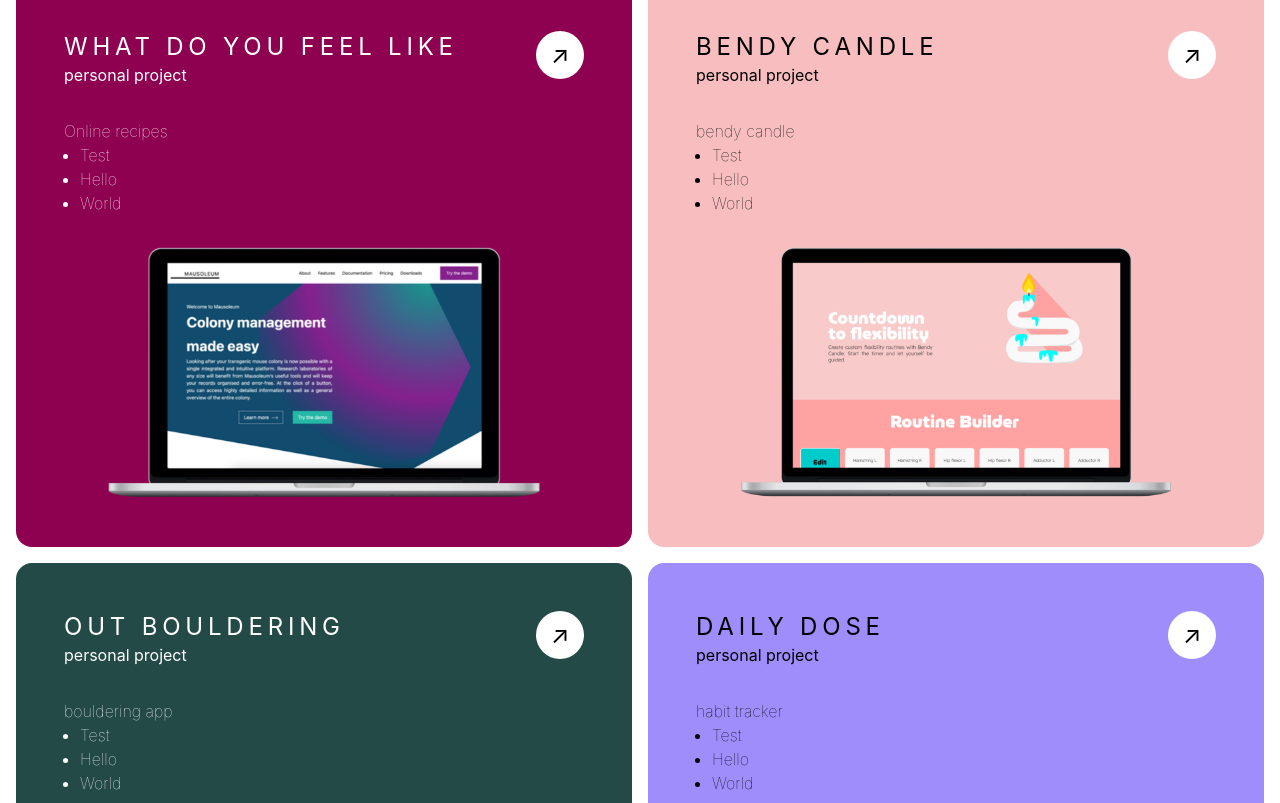
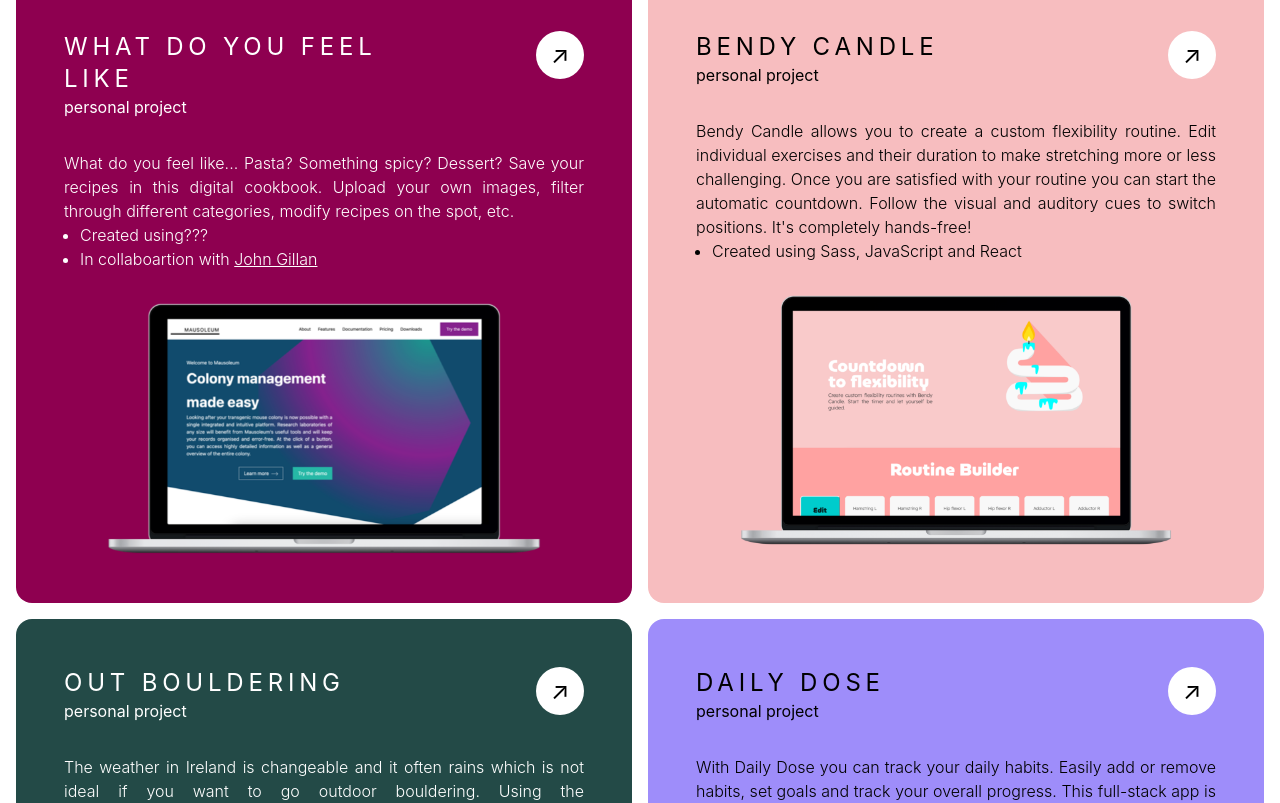
Before and after one commit to ElianeV/portfolio_v2, a Next.js app: page / in a window 1280 px wide. Shown: the part 1142-1945 px from the top of the page. Built offline with nearby package versions, Linux system fonts and the light colour scheme.

Commit message:
Add descriptions and links

```diff
--- a/components/navbar.js
+++ b/components/navbar.js
@@ -7,12 +7,14 @@ export default function Navbar() {
         <div className="pl-6 font-bold before:absolute before:bg-yellow-500 before:w-6 before:h-6 before:left-2 before:rounded-full">
           ELIANE
         </div>
-        <nav className="flex">
-          <Link href="#Home">Home</Link>
-          <Link href="#MyWork" className="ml-6">
+        <nav className="flex text-xs xs:text-base">
+          <Link href="#Home" className="pt-1 xs:pt-0">
+            Home
+          </Link>
+          <Link href="#MyWork" className="pt-1 ml-3 xs:pt-0 sm:ml-6">
             My work
           </Link>
-          <Link href="#Contact" className="ml-6">
+          <Link href="#Contact" className="pt-1 ml-3 xs:pt-0 sm:ml-6">
             Contact
           </Link>
         </nav>
--- a/components/project.js
+++ b/components/project.js
@@ -1,29 +1,45 @@
+import Link from "next/link";
+
 export default function Project({
   title,
   type,
   description,
   technologies,
   image,
+  url,
+  reference,
 }) {
   console.log(title);
   return (
     <div className="relative p-4 xs:p-8 lg:p-12">
-      <button className="absolute top-4 right-4 xs:top-8 xs:right-8 lg:top-12 lg:right-12 w-8 h-8 xs:w-12 xs:h-12 rounded-full bg-white text-black text-center text-base xs:text-2xl">
-        ↗
-      </button>
-      <h2 className="tracking-[0.1rem] xs:tracking-[0.2rem] sm:tracking-[0.3rem] text-lg sm:text-2xl md:w-10/12">
+      <Link href={url} target="_blank">
+        <button className="absolute top-4 right-4 xs:top-8 xs:right-8 lg:top-12 lg:right-12 w-8 h-8 xs:w-12 xs:h-12 rounded-full bg-white text-black text-center text-base xs:text-2xl">
+          ↗
+        </button>
+      </Link>
+      <h2 className="tracking-[0.1rem] xs:tracking-[0.2rem] sm:tracking-[0.3rem] text-lg sm:text-2xl w-9/12">
         {title}
       </h2>
       <h3 className="mb-8">{type}</h3>
-      <p className="text-justify font-thin">{description}</p>
+      <p className="text-justify font-light">{description}</p>
       <ul className="ml-4 list-disc mb-8">
         {technologies.map((technology, index) => {
           return (
-            <li key={index} className="font-thin">
+            <li key={index} className="font-light">
               {technology}
             </li>
           );
         })}
+        {reference ? (
+          <li className="font-light">
+            In collaboartion with{" "}
+            <Link href={reference} target="_blank">
+              <span className="underline">John Gillan</span>
+            </Link>
+          </li>
+        ) : (
+          ""
+        )}
       </ul>
       <img src={image} alt="bg" className="w-10/12 mx-auto" />
     </div>
--- a/pages/index.js
+++ b/pages/index.js
@@ -43,9 +43,11 @@ export default function Home() {
                 </p>
               </div>
               <div>
-                <button className="align-top px-3 py-2 mr-2 text-xs sm:text-base sm:py-3 sm:px-6 text-white bg-black rounded-full">
-                  Contact me
-                </button>
+                <Link href="#Contact">
+                  <button className="align-top px-3 py-2 mr-2 text-xs sm:text-base sm:py-3 sm:px-6 text-white bg-black rounded-full">
+                    Contact me
+                  </button>
+                </Link>
                 <button className="w-7 sm:w-10 sm:h-10 mr-2">
                   <Link href="https://github.com/ElianeV" target="_blank">
                     <FontAwesomeIcon icon={faGithubSquare} size="xs" />
@@ -77,6 +79,7 @@ export default function Home() {
                 "Sanity.io headless CMS connected to a React front-end using Next.js.",
               ]}
               image="/mausoleumMockup.png"
+              url="/"
             />
           </article>
           <article className="mx-4 md:ml-0 mb-4 w-full md:w-[calc(50%-1.5rem)] bg-[#ecd386] rounded-2xl">
@@ -87,42 +90,48 @@ export default function Home() {
           website and required the ability to update its contents."
               technologies={["Test", "Hello", "World"]}
               image="/mausoleumMockup.png"
+              url="/"
             />
           </article>
           <article className="mx-4 mb-4 w-full md:w-[calc(50%-1.5rem)] bg-[#8e0050] rounded-2xl text-white">
             <Project
               title="WHAT DO YOU FEEL LIKE"
               type="personal project"
-              description="Online recipes"
-              technologies={["Test", "Hello", "World"]}
+              description="What do you feel like... Pasta? Something spicy? Dessert? Save your recipes in this digital cookbook. Upload your own images, filter through different categories, modify recipes on the spot, etc."
+              technologies={["Created using???"]}
               image="/mausoleumMockup.png"
+              url="/"
+              reference="https://jgillan.com"
             />
           </article>
           <article className="mx-4 md:ml-0 mb-4 w-full md:w-[calc(50%-1.5rem)] bg-[#f7bdbf] rounded-2xl">
             <Project
               title="BENDY CANDLE"
               type="personal project"
-              description="bendy candle"
-              technologies={["Test", "Hello", "World"]}
+              description="Bendy Candle allows you to create a custom flexibility routine. Edit individual exercises and their duration to make stretching more or less challenging. Once you are satisfied with your routine you can start the automatic countdown. Follow the visual and auditory cues to switch positions. It's completely hands-free!"
+              technologies={["Created using Sass, JavaScript and React"]}
               image="/bendycandleMockup.png"
+              url="https://www.bendycandle.com/"
             />
           </article>
           <article className="mx-4 mb-4 w-full md:w-[calc(50%-1.5rem)] bg-[#234a47] rounded-2xl text-white">
             <Project
               title="OUT BOULDERING"
               type="personal project"
-              description="bouldering app"
-              technologies={["Test", "Hello", "World"]}
+              description="The weather in Ireland is changeable and it often rains which is not ideal if you want to go outdoor bouldering. Using the OpenWeatherMap API we provide the 4 day weather forecast for the most popular bouldering locations in the country. Get a swift overview and plan your perfect climbing trip."
+              technologies={["Created using Sass, JavaScript and React"]}
               image="/outboulderingMockup.png"
+              url="https://outbouldering.netlify.app/"
             />
           </article>
           <article className="mx-4 md:ml-0 mb-4 w-full md:w-[calc(50%-1.5rem)] bg-[#9e8dfa] rounded-2xl">
             <Project
               title="DAILY DOSE"
               type="personal project"
-              description="habit tracker"
-              technologies={["Test", "Hello", "World"]}
+              description="With Daily Dose you can track your daily habits. Easily add or remove habits, set goals and track your overall progress. This full-stack app is still under development but the website is live."
+              technologies={["Created using Tailwind, TypeScript and Prisma"]}
               image="/dailydoseMockup.png"
+              url="http://habit-tracker-two.vercel.app"
             />
           </article>
         </div>
```
